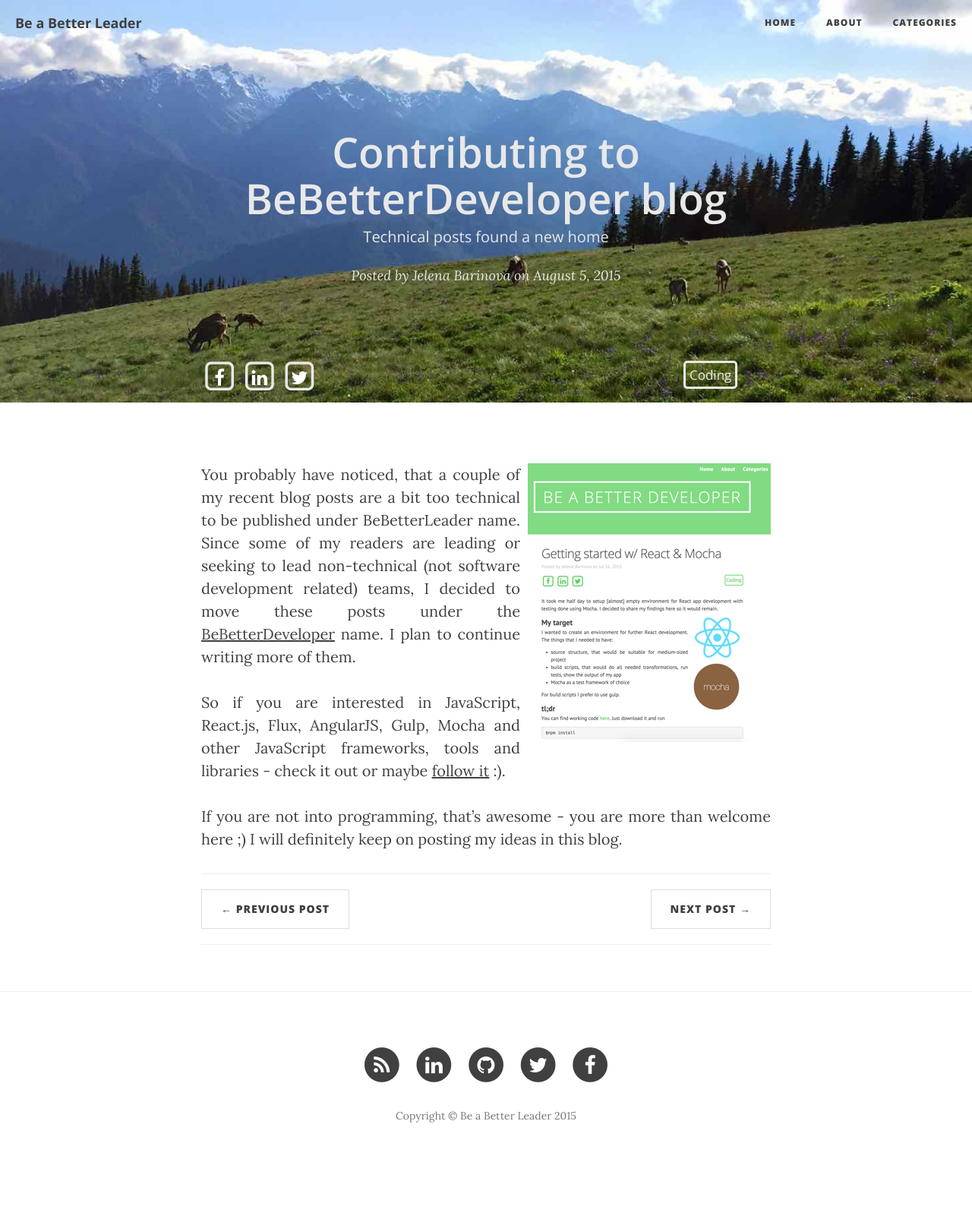
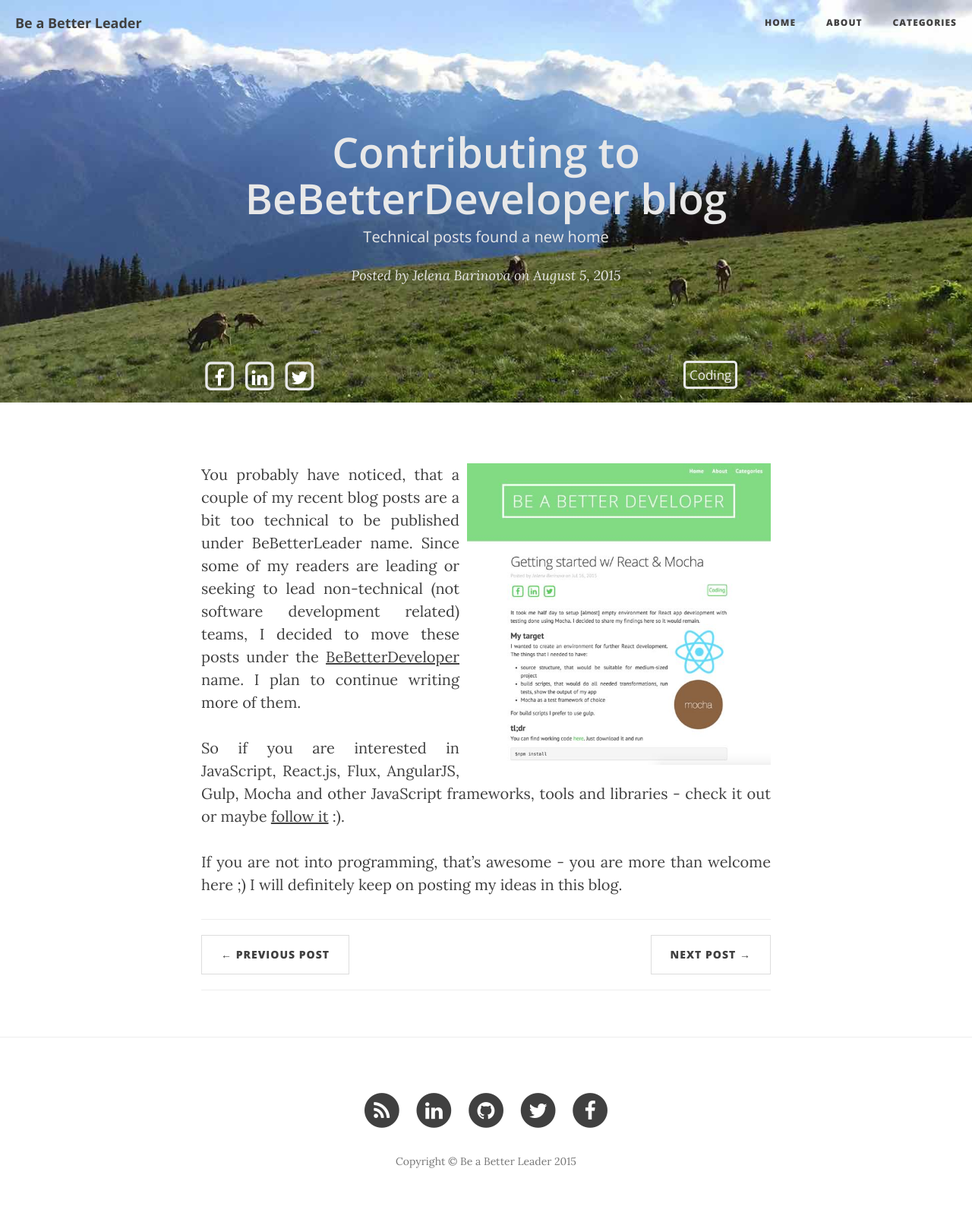
Before and after one commit to JelenaBarinova/BeBetterLeader, a Jekyll site: the page built from _posts/2015-08-04-contributing-to-bebetteredeveloper-blog.md, in a window 1280 px wide. Shown: the whole page at 76% size. Built offline with Jekyll 4.4.1, drawn with Linux system fonts in a browser that asks for light colours; nearby versions of some CDN libraries; comment, search, counter and statistics services are not loaded; before the commit the page ends 1545 px from its top, so only the background shows below that.

Commit message:
Image resized to fit FB requirenments for share

```diff
--- a/_posts/2015-08-04-contributing-to-bebetteredeveloper-blog.md
+++ b/_posts/2015-08-04-contributing-to-bebetteredeveloper-blog.md
@@ -12,7 +12,7 @@ categories:
   - coding
 ---
 
-<img src="{{ site.baseurl }}/img/post_img/bebetterdeveloper.png" alt="BeBetterDeveloper" class="right" />
+<img src="{{ site.baseurl }}/img/post_img/bebetterdeveloper.jpg" alt="BeBetterDeveloper" class="right" style="width: 400px" />
 You probably have noticed, that a couple of my recent blog posts are a bit too technical to be published under BeBetterLeader name. Since some of my readers are leading or seeking to lead non-technical (not software development related) teams, I decided to move these posts under the [BeBetterDeveloper](http://bebetteredeveloper.com) name. I plan to continue writing more of them.
 
 So if you are interested in JavaScript, React.js, Flux, AngularJS, Gulp, Mocha and other JavaScript frameworks, tools and libraries - check it out or maybe [follow it](http://bebetterdeveloper.com/feed.xml) :).
```
Also changed, not shown: img/post_img/bebetterdeveloper.jpg (added), img/post_img/bebetterdeveloper.png (deleted).
